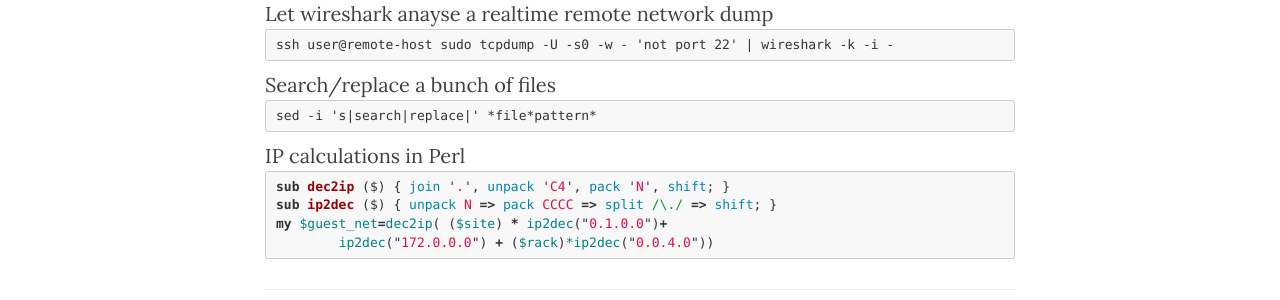
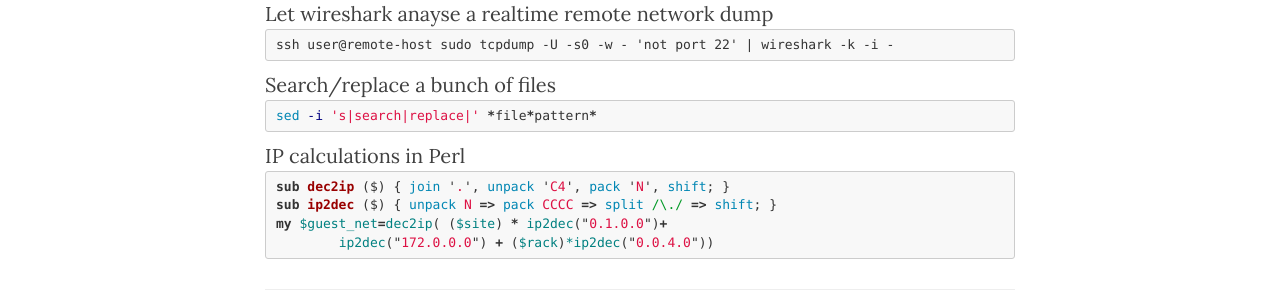
Before and after one commit to clysel/christian.lysel.net, a Jekyll site: the page built from _posts/2014-05-01-unix-tools.markdown, in a window 1280 px wide. Shown: the part 1164-1464 px from the top of the page. Built offline with Jekyll 4.4.1, drawn with Linux system fonts in a browser that asks for light colours; nearby versions of some CDN libraries.

Commit message:
Update 2014-05-01-unix-tools.markdown

```diff
--- a/_posts/2014-05-01-unix-tools.markdown
+++ b/_posts/2014-05-01-unix-tools.markdown
@@ -35,7 +35,9 @@ Let wireshark anayse a realtime remote network dump
  <pre>ssh user@remote-host sudo tcpdump -U -s0 -w - 'not port 22' | wireshark -k -i -</pre>
 
 Search/replace a bunch of files
- <pre>sed -i 's|search|replace|' *file*pattern*</pre>
+{% highlight bash %}
+sed -i 's|search|replace|' *file*pattern*
+{% endhighlight %}
 
 IP calculations in Perl
 {% highlight perl %}
```
